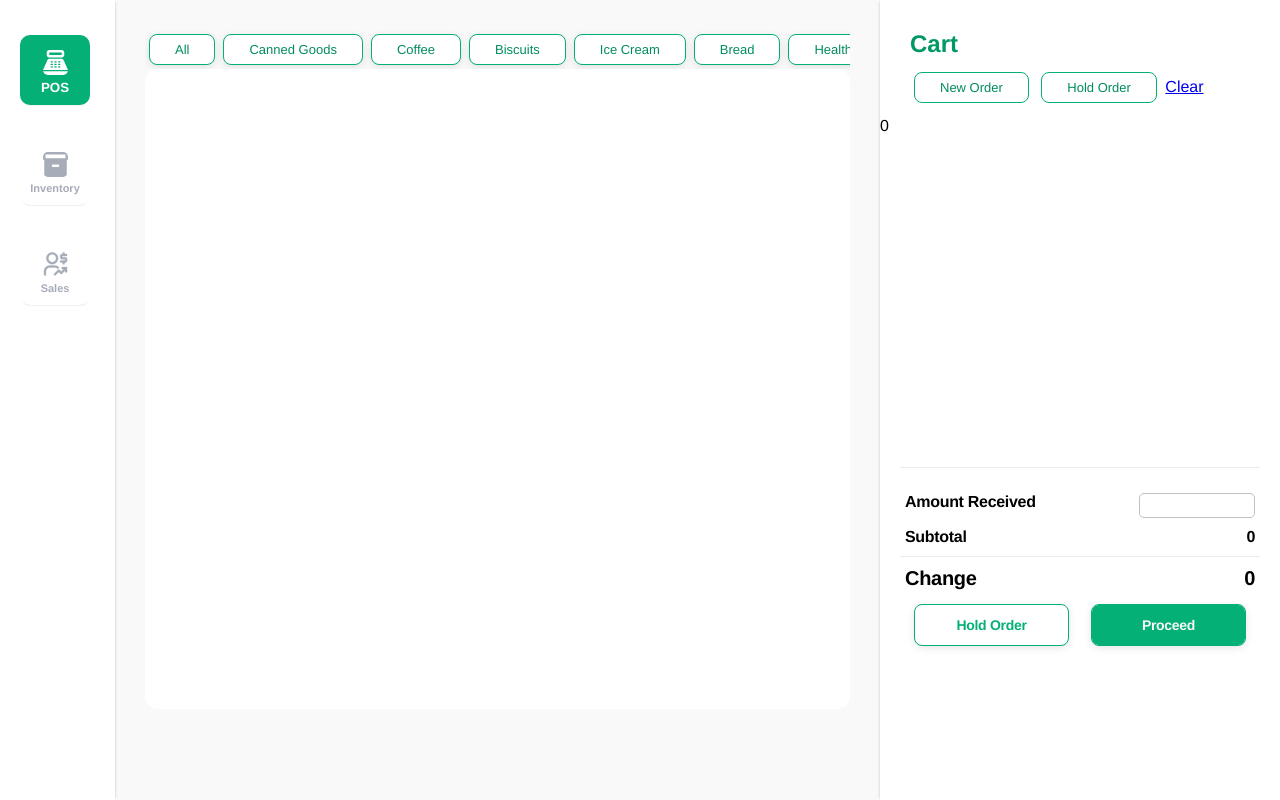
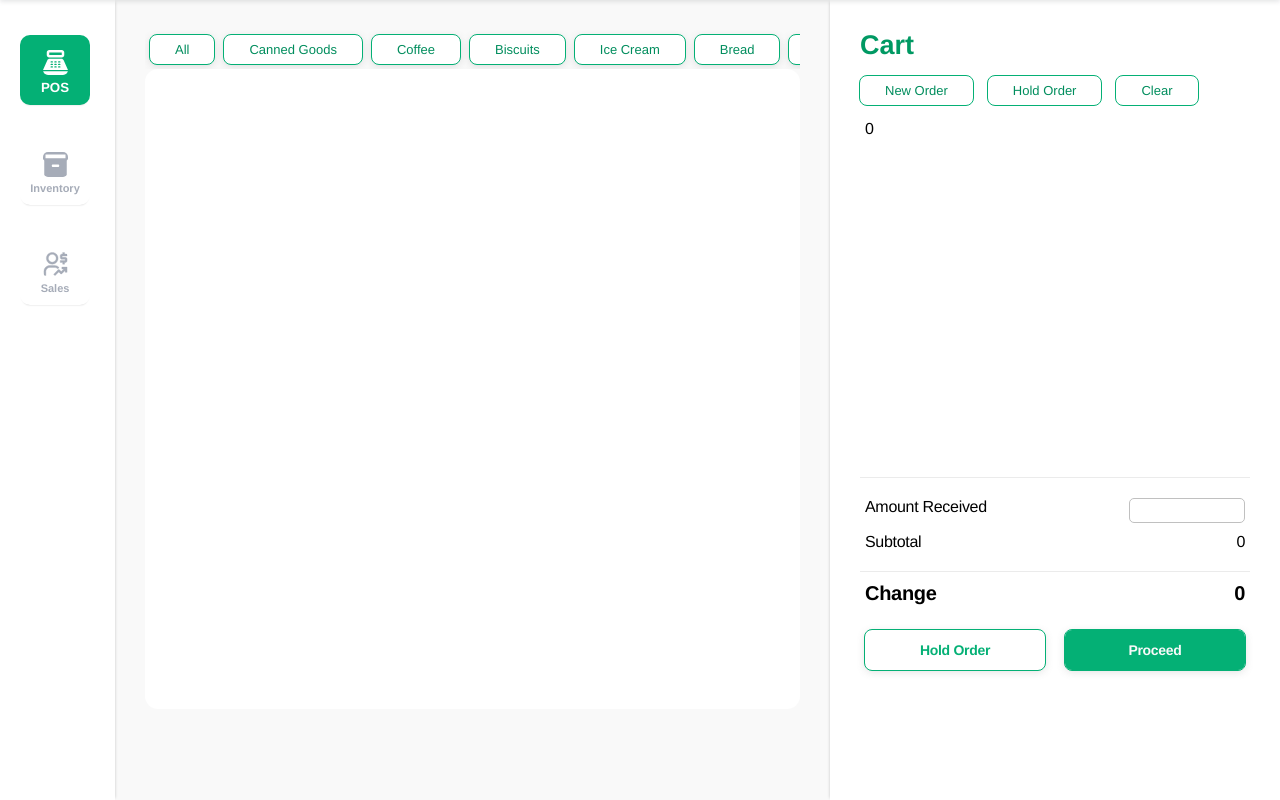
Before and after one commit to Robi1403/JFKL-Store, a PHP site: page /pages/POS.php in a window 1280 px wide. Shown: the part 100-900 px from the top of the page. Run offline with PHP 8.4, Linux system fonts and the light colour scheme; data that the repository does not hold is empty.

Commit message:
modified POS styles
fixed cart ui; addedd some search styles

```diff
--- a/css/pos.css
+++ b/css/pos.css
@@ -199,6 +200,7 @@ body{
     border-radius: 13px;
     padding: 30px;
     overflow: auto;
+    padding-bottom: 50px;
 
 }
 
@@ -268,35 +270,37 @@ body{
 }
 
 .cart{
-   display: flex;
-   flex-direction: column;
-    width: 400px;
-    height: 100%;
+    display: flex;
+    flex-direction: column;
+    width: 450px;
+    height: 100vh;
     background-color: #ffffff;
     box-shadow: -2px 0 3px -2px rgba(0,0,0,.2);
-    padding-bottom: 150px;
+    padding: 30px 30px 125px 30px;
 }
 
 
 .cart .cartLabel p{
-    font-size: 24px;
+    font-size: 27px;
     font-weight: 600;
     color: #009963;
-    padding-top: 30px;
-    padding-left: 30px;
+
+
 }
 
 .cart .buttons{
-    margin-top: 10px;
-    padding-left: 30px;
+    margin-top: 15px;
+    display: flex;
+    flex-direction: row;
+    gap: 15px;
 
 }
 
-.cart .buttons button{
+.cart .buttons button, .buttons a{
     font-size: 13px;
     width: auto;
     padding: 7px 25px 7px 25px;
-    margin: 5px;
+
     text-align: center;
     vertical-align: middle;
     white-space: nowrap;
@@ -307,13 +311,14 @@ body{
     outline: 1.5px solid #04B075;
     cursor: pointer;
     transition: all .2s ease-in-out;
+    text-decoration: none;
 }
 
  .orderList{
     display: flex;
     flex: 1;
     margin-top: 10px;
-    padding: 0px 30px 0px 0px;
+    padding: 5px 30px 0px 5px;
     margin-bottom: 20px;
     overflow-y: scroll;
     display: flex;
@@ -417,22 +450,20 @@ input::-webkit-inner-spin-button {
 
 .lineDiv{
     height: 1px;
-    width: 360px;
+    width: 100%;
     background-color: #EBEBEB;
-    margin-left: 20px;
-    margin-right: 20px;
 }
 
 .Total {
     display: flex;
     justify-content: space-between;
-    margin: 0px 25px 10px 25px;
+    margin: 0px 5px 20px 5px;
 }
 
 .CustomerAmount{
     display: flex;
     justify-content: space-between;
-    margin: 25px 25px 10px 25px;
+    margin: 20px 5px 10px 5px;
 }
 
 .Total h1{
@@ -447,22 +478,22 @@ input::-webkit-inner-spin-button {
 .SubTotal{
     display: flex;
     justify-content: space-between;
-    margin: 0px 25px 10px 25px;
+    margin: 0px 5px 10px 5px;
+
 
 }
 .SubTotal h1{
     color: #000;
-    font-family: Helvetica;
     font-size: 16px;
-    font-weight: 700;
+    font-weight: 500;
     letter-spacing: -0.3px;
+    margin-bottom: 10px;
 }
 
 .CustomerAmount h1{
     color: #000;
-    font-family: Helvetica;
     font-size: 16px;
-    font-weight: 700;
+    font-weight: 500;
     letter-spacing: -0.3px;
 }
 
@@ -474,23 +505,23 @@ input::-webkit-inner-spin-button {
     text-align: right;
     color: #000;
     text-align: right;
-    font-family: Helvetica;
-    font-size: 14px;
+    font-size: 16px;
     font-style: normal;
     font-weight: 700;
     line-height: normal;
     outline: none;
     padding: 10px;
 }
+
+
 .Checkoutbuttons{
     display: flex;
     justify-content: space-between;
-    padding-left: 30px ;
-    padding-right: 30px;
+    gap: 10px;
 }
 .HoldOrder{
     box-shadow: rgba(99, 99, 99, 0.2) 0px 2px 8px 0px;
-    width: 45%;
+    width: 100vh;
     padding: 7px 25px 7px 25px;
     margin: 5px;
     text-align: center;
@@ -510,7 +541,7 @@ input::-webkit-inner-spin-button {
 
 .ProceedBtn{
     box-shadow: rgba(99, 99, 99, 0.2) 0px 2px 8px 0px;
-    width: 45%;
+    width: 100vh;
     height: 40px;
     padding: 7px 25px 7px 25px;
     margin: 5px;
```
Also changed, not shown: other parts of css/pos.css (+73 -25 lines).
